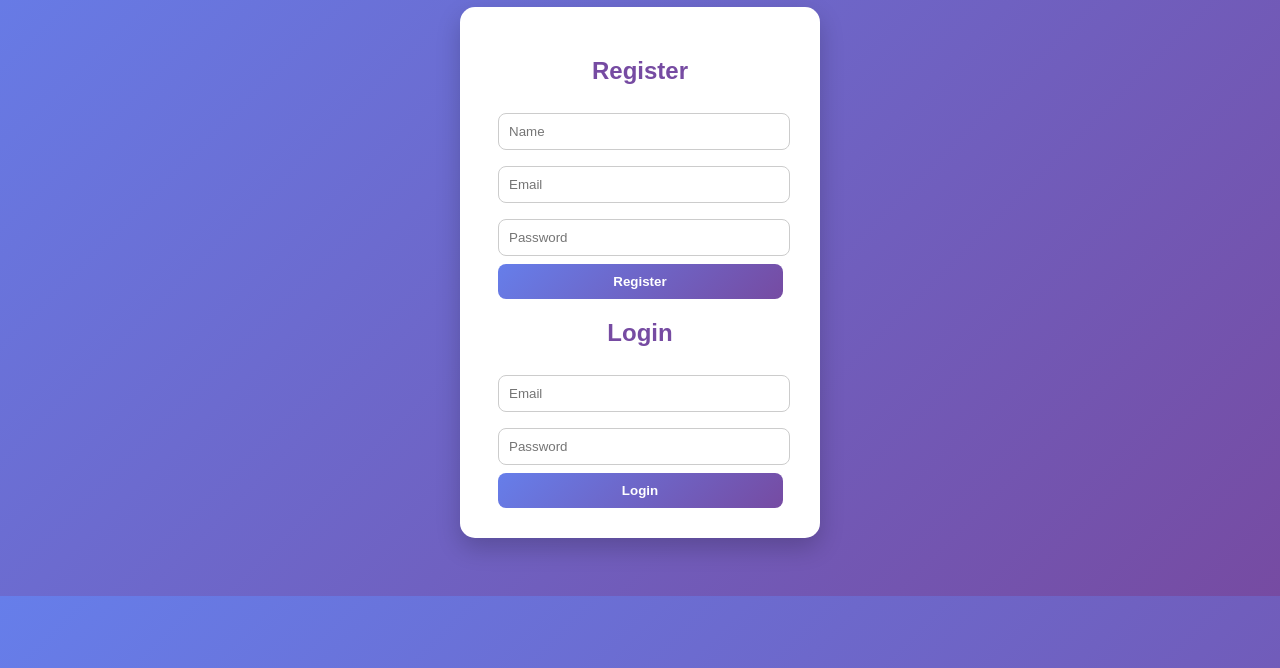
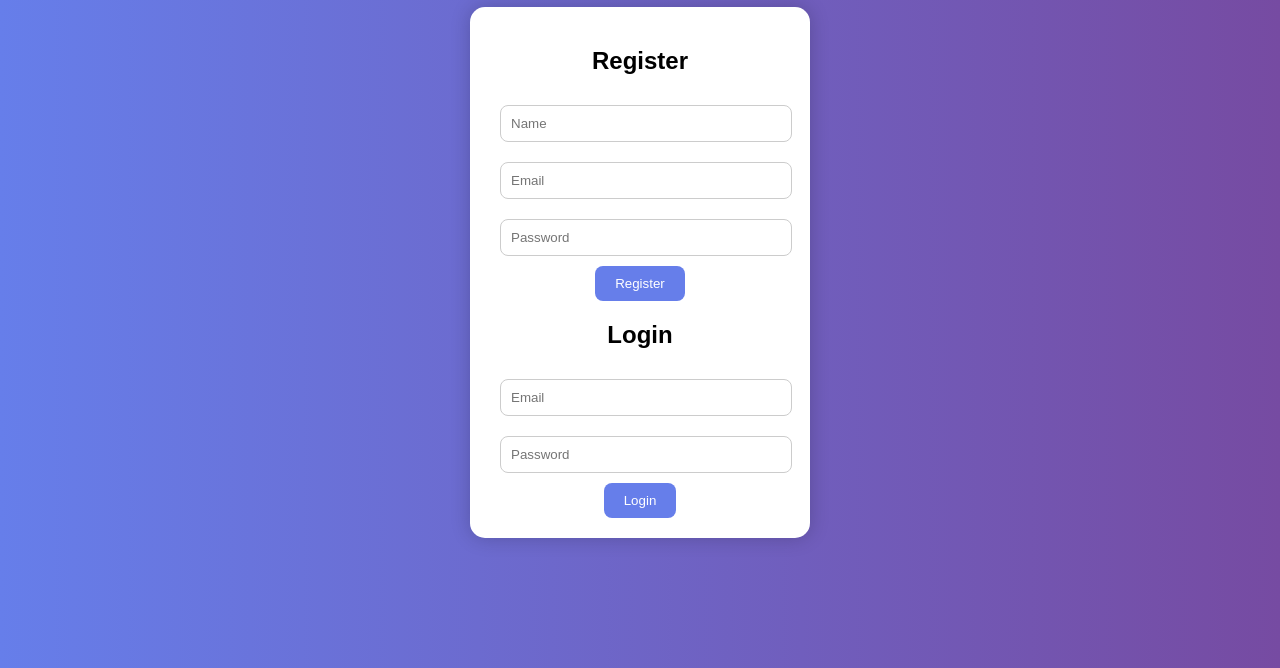
Before and after one commit to zebashine/lms-project, a website: page index.html in a window 1280 px wide. Shown: the part 132-800 px from the top of the page. Drawn offline with Linux system fonts and the light colour scheme.

Commit message:
Update index.html

```diff
--- a/index.html
+++ b/index.html
@@ -5,54 +5,47 @@
     <style>
         body {
             font-family: Arial;
-            background: linear-gradient(135deg, #667eea, #764ba2);
+            background: linear-gradient(to right, #667eea, #764ba2);
             color: white;
             text-align: center;
-            padding: 50px;
+            padding-top: 50px;
         }
 
         .container {
             background: white;
             color: black;
-            padding: 30px;
-            border-radius: 15px;
             width: 300px;
             margin: auto;
-            box-shadow: 0px 10px 25px rgba(0,0,0,0.2);
-        }
-
-        h2 {
-            color: #764ba2;
+            padding: 20px;
+            border-radius: 15px;
+            box-shadow: 0px 0px 20px rgba(0,0,0,0.2);
         }
 
         input {
             width: 90%;
             padding: 10px;
-            margin: 8px;
+            margin: 10px;
             border-radius: 8px;
             border: 1px solid #ccc;
         }
 
         button {
-            width: 95%;
-            padding: 10px;
-            background: linear-gradient(135deg, #667eea, #764ba2);
-            color: white;
+            padding: 10px 20px;
             border: none;
             border-radius: 8px;
+            background: #667eea;
+            color: white;
             cursor: pointer;
-            font-weight: bold;
         }
 
         button:hover {
-            opacity: 0.9;
+            background: #5a67d8;
         }
     </style>
 </head>
-
 <body>
 
-    <h1>🚀 LMS Simple App</h1>
+    <h1>🚀 LMS APP</h1>
 
     <div class="container">
         <h2>Register</h2>
```
